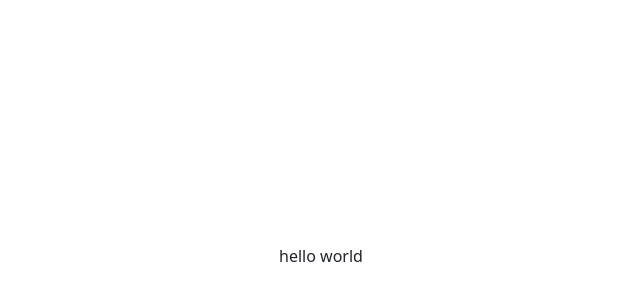
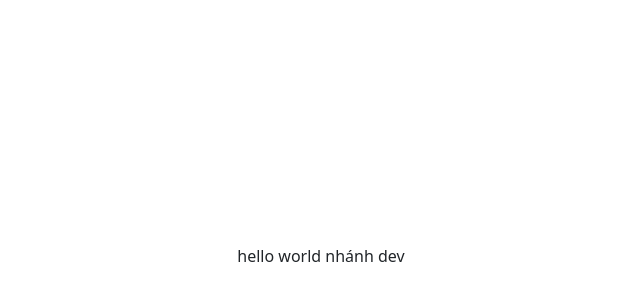
Before and after one commit to lquocthai/reactjs, a React (Vite) app: page / in a window 1280 px wide. Shown: the part 144-444 px from the top of the page, without its empty margins (319-959 px from the left). Built offline with nearby package versions, Linux system fonts and the light colour scheme.

Commit message:
test dev branch

```diff
--- a/src/App.jsx
+++ b/src/App.jsx
@@ -6,7 +6,7 @@ function App() {
   return (
     <>
       <div className='app'>
-        hello world
+        hello world nhánh dev
       </div>
     </>
   )
```
